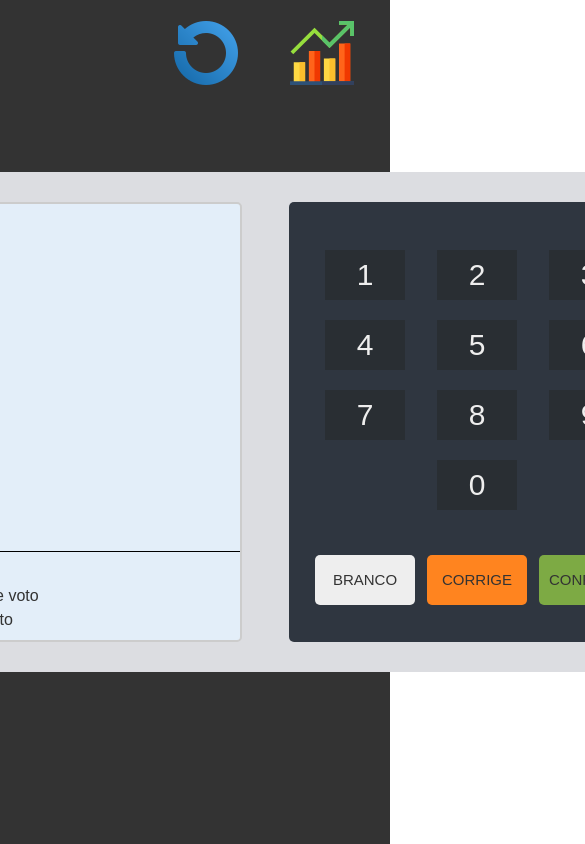
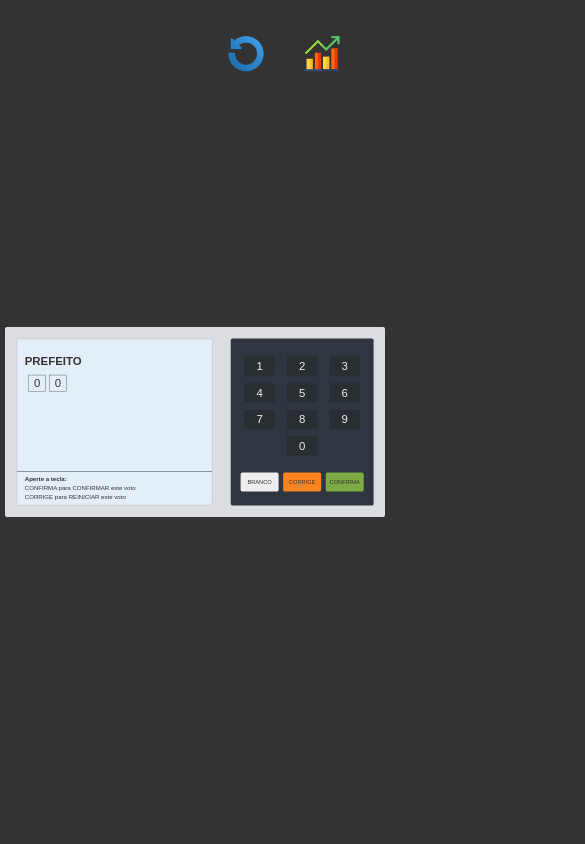
Before and after one commit to gabrielripardo/urna-eletronica, a Vue app: page / in a window 390 px wide. Shown: the top 844 px of the page, 585 px wide, since content can reach past the window. Built offline with nearby package versions, Linux system fonts and the light colour scheme.

Commit message:
reposividade simples para mobile

```diff
--- a/src/App.vue
+++ b/src/App.vue
@@ -140,7 +140,6 @@ export default {
 
 <style>
 #app {
-  background-color: var(--background-color);
   width: 100%;
   height: 100%;
   display: flex;
@@ -162,7 +161,7 @@ export default {
 .options {
   display: flex;
   gap: 40px;
-  position: absolute;
+  position: fixed;
   top: 20px;
   right: 30px;
 
@@ -175,4 +174,38 @@ export default {
 #btn-statistics {
   background: none;
 }
+
+@media only screen and (max-width: 1047px) and (max-height: 551px) {
+  /*landscape*/
+
+  #app {
+    flex-direction: column-reverse;
+  }
+
+  #urna {
+    transform: scale(0.72);
+    margin: 40px 0 10px;
+  }
+
+  .options {
+    transform: scale(.45);
+    position: relative;
+    top: -72px;
+  }
+}
+
+@media only screen and (max-width: 1090px) and (min-height: 552px) {
+  #urna {
+    transform: scale(0.38);
+  }
+
+  .options {
+    gap: 0;
+  }
+
+  #btn-restart,
+  #btn-statistics {
+    transform: scale(.55);
+  }
+}
 </style>
--- a/src/css/global.css
+++ b/src/css/global.css
@@ -1,39 +1,44 @@
-:root{
+:root {
   --background-color: #333333;
-    --ballot-box-background-color:#dcdde1;
-    --ballot-box-keyboard-color:#2f3640;
-    --ballot-box-screen-color:#e3eef9;
-    --ballot-box-keyboard-button-color:#292e33;
-    --ballot-box-white-button-color:#eeeeee;
-    --ballot-box-correct-button-color:#ff841f;
-    --ballot-box-confirm-button-color:#7daa44;
-    --light-border-color:#cccccc;
-    --dark-border-color:#444444;
-    --light-text-color:#eeeeee;
-    --dark-text-color:#333333;
+  --ballot-box-background-color: #dcdde1;
+  --ballot-box-keyboard-color: #2f3640;
+  --ballot-box-screen-color: #e3eef9;
+  --ballot-box-keyboard-button-color: #292e33;
+  --ballot-box-white-button-color: #eeeeee;
+  --ballot-box-correct-button-color: #ff841f;
+  --ballot-box-confirm-button-color: #7daa44;
+  --light-border-color: #cccccc;
+  --dark-border-color: #444444;
+  --light-text-color: #eeeeee;
+  --dark-text-color: #333333;
 }
 
-  html,body{
+html,
+body {
   margin: 0;
   padding: 0;
   width: 100%;
   height: 100%;
 }
 
-  *{
+body {
+  background-color: var(--background-color);
+}
+
+* {
   box-sizing: border-box;
   font-family: sans-serif;
 }
 
-  button{
-    border:0;
+button {
+  border: 0;
   cursor: pointer;
 }
 
-  button:focus{
+button:focus {
   outline: none;
 }
 
-  button:active{
+button:active {
   opacity: 0.6;
 }
```
Lines whose indentation alone changed are shown as unchanged.
